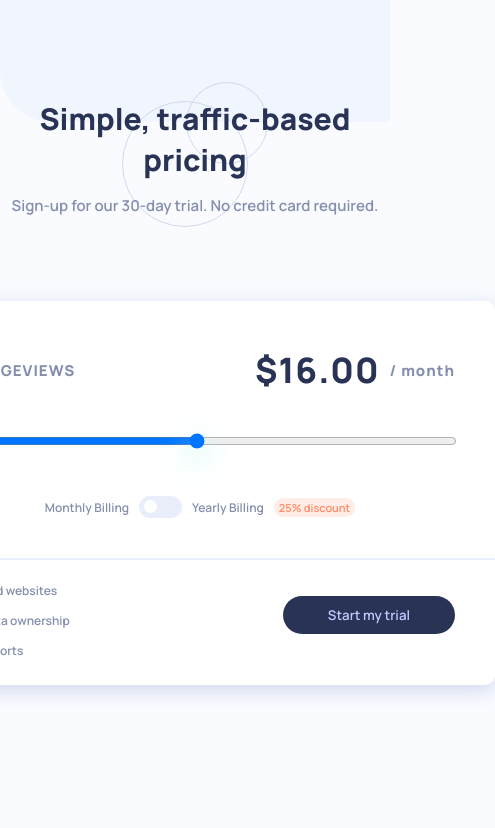
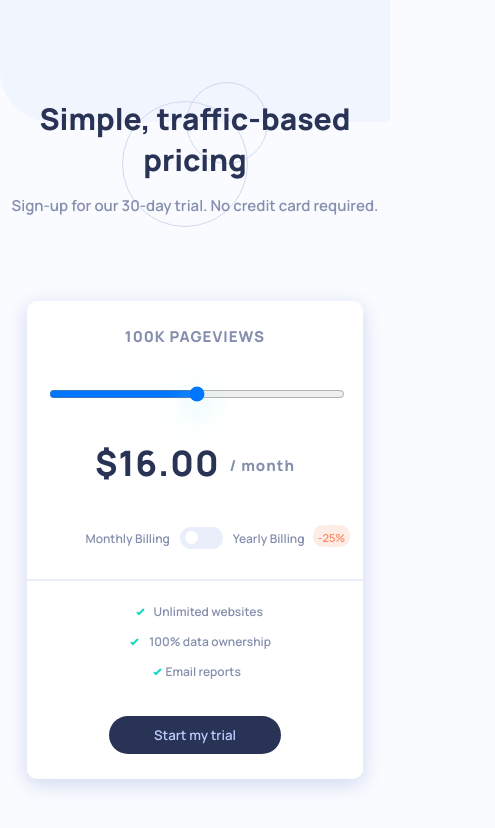
Before and after one commit to chris-base/Interactive-Pricing-Component, a plain HTML site: page index.html in a window 390 px wide. Shown: the whole page, 495 px wide, since content can reach past the window. Drawn offline with Linux system fonts and the light colour scheme.

Commit message:
responsivness/mobile layout

```diff
--- a/index.html
+++ b/index.html
@@ -1,7 +1,5 @@
 <!DOCTYPE html>
 <html lang="en">
-
-
 
 <head>
 	<meta charset="UTF-8">
@@ -43,20 +41,25 @@
 					<p>100k pageviews</p>
 				</div>
 
+
+
 				<div class='views-cost-text-class' id='cost-container'>
 					<p id='price-text'>$16.00</p>
 					<p>/ month</p>
 				</div>
 
-			</div>
+				<div id='slider-container'>
 
-			<div id='slider-container'>
+					<input type="range" min="1" max="5" value="3" class="slider" id="myRange">
 
-				<input type="range" min="1" max="5" value="3" class="slider" id="myRange">
+				</div>
 
 			</div>
 
+
+
 			<div id='monthly-yearly-switch-container'>
+
 				<p class='billing-text'>Monthly Billing</p>
 
 				<label id='switch' for='checkbox'>
@@ -64,11 +67,22 @@
 					<div id='switch-slider'></div>
 				</label>
 
-				<p class='billing-text'>Yearly Billing</p>
-				<div id='discount-container'>
-					<p id='discount-text'>25% discount</p>
+				<div id='billing-and-discount-container'>
+
+					<p class='billing-text'>Yearly Billing
+					</p>
+
+					<div id='discount-container'>
+						<p class='dtDesktop' id='discount-text'>25% discount</p>
+						<p class='dtPhone' id='discount-text'>-25%</p>
+					</div>
+
 				</div>
+
+
 			</div>
+
+
 
 		</div>
 
--- a/styles.scss
+++ b/styles.scss
@@ -62,7 +62,7 @@ body {
 
 #app-container {
 	// height: 400px;
-	width: 600px;
+	width: 500px;
 	background-color: white;
 	border-radius: 10px;
 	margin-top: 70px;
@@ -76,10 +76,8 @@ body {
 }
 
 #views-and-cost-container {
-	// background-color: $light-grayish-blue-two;
-	display: flex;
-	flex-direction: row;
-	justify-content: space-between;
+	display: grid;
+	grid-template-columns: auto auto;
 	align-items: center;
 }
 
@@ -94,8 +92,8 @@ body {
 #cost-container {
 	display: flex;
 	text-transform: none;
-	// background-color: $strong-cyan;
 	align-items: center;
+	justify-self: end;
 }
 
 #price-text {
@@ -107,7 +105,8 @@ body {
 
 #slider-container {
 	width: 100%;
-	text-align: center;
+	grid-column-start: 1;
+	grid-column-end: 3;
 }
 
 .slider {
@@ -197,7 +196,7 @@ body {
 	justify-content: center;
 	align-items: center;
 	color: $grayish-blue;
-	margin: 40px auto 40px auto;
+	margin: 40px 0px 30px 0;
 }
 
 .billing-text {
@@ -205,17 +204,30 @@ body {
 	margin: 0 10px 0 10px;
 }
 
+#billing-and-discount-container {
+	display: flex;
+}
+
 #discount-container {
 	background-color: $light-grayish-red;
 	padding: 0;
-	margin: auto 0 auto 0;
+	margin: -5px 7px 10px 90px;
 	border-radius: 10px;
+	position: absolute;
 }
 
 #discount-text {
 	font-size: 11px;
 	margin: 2px 5px 2px 5px;
 	color: $light-red;
+}
+
+.dtDesktop {
+	display: inline-block;
+}
+
+.dtPhone {
+	display: none;
 }
 
 #switch {
@@ -317,3 +329,79 @@ body {
 	}
 
 }
+
+@media (max-width: 550px) {
+
+	#app-container {
+		width: 90%;
+	}
+
+	.main-sections {
+		margin: 10px 20px 0 20px;
+	}
+
+	#views-and-cost-container {
+		justify-content: center;
+		grid-template-columns: 100%;
+	}
+
+	#page-views-container {
+		text-align: center;
+	}
+
+	#slider-container {
+		width: 100%;
+		margin-top: 20px;
+	}
+
+	#cost-container {
+		width: 100%;
+		order: 3;
+		justify-content: center;
+	}
+
+	#price-text {
+		margin-top: 30px;
+	}
+
+	#monthly-yearly-switch-container {
+		margin-top: 5px;
+	}
+
+	#bottom-section {
+		flex-direction: column;
+		justify-content: center;
+		align-items: center;
+	}
+
+	#trial-button-container {
+		justify-content: center;
+		width: 70%;
+		margin-top: 35px;
+	}
+
+	#service-qualities-container {
+		align-items: center;
+	}
+
+	#service-qualities-container {
+		width: 80%;
+		text-align: center;
+	}
+
+	.feature {
+		width: auto;
+		white-space: nowrap;
+		grid-template-columns: 15% 75%;
+	}
+
+	.dtDesktop {
+		display: none;
+	}
+
+	.dtPhone {
+		display: inline-block;
+	}
+
+
+}
```
Also changed, not shown: styles.css, 2 other files.
